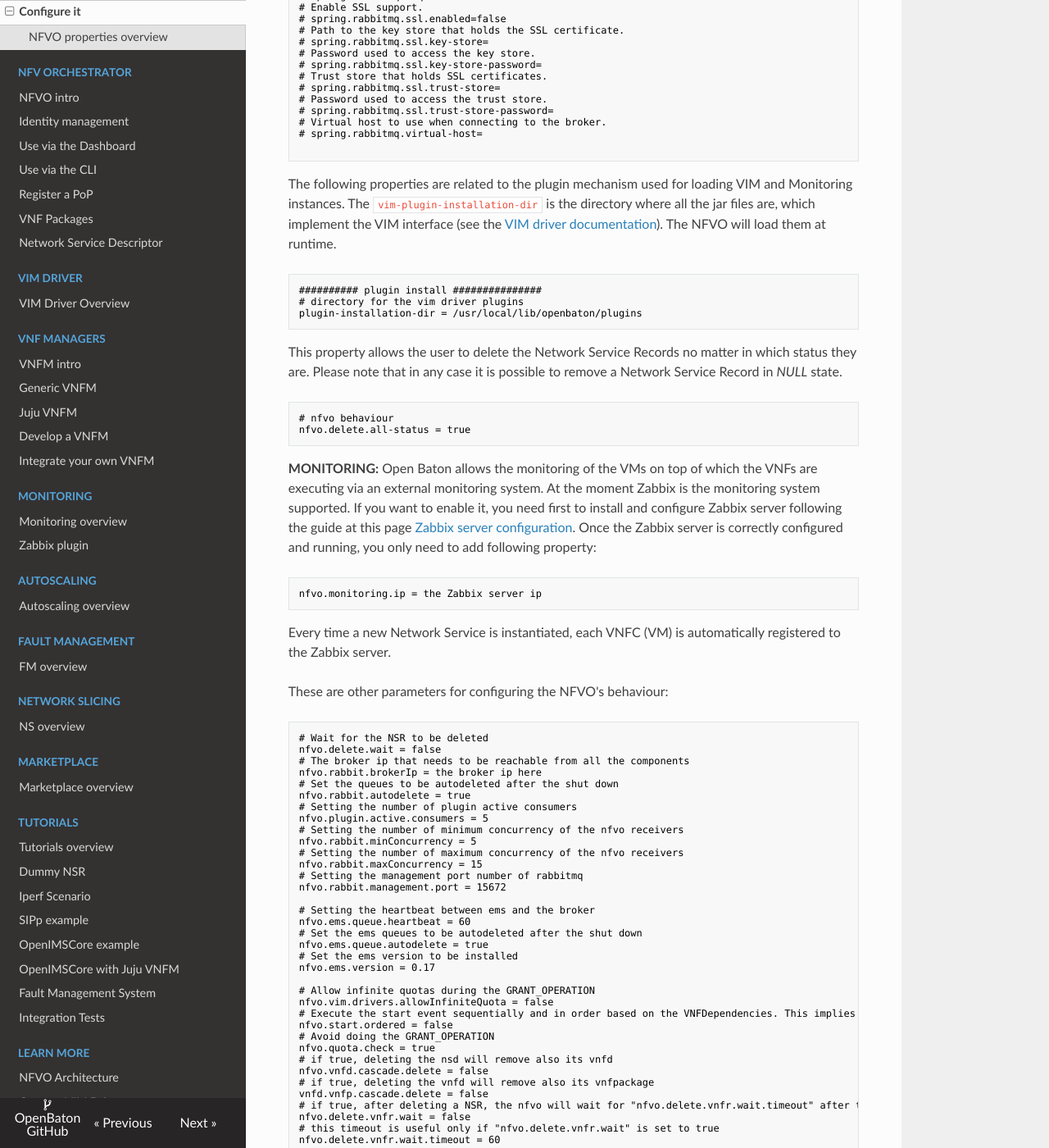
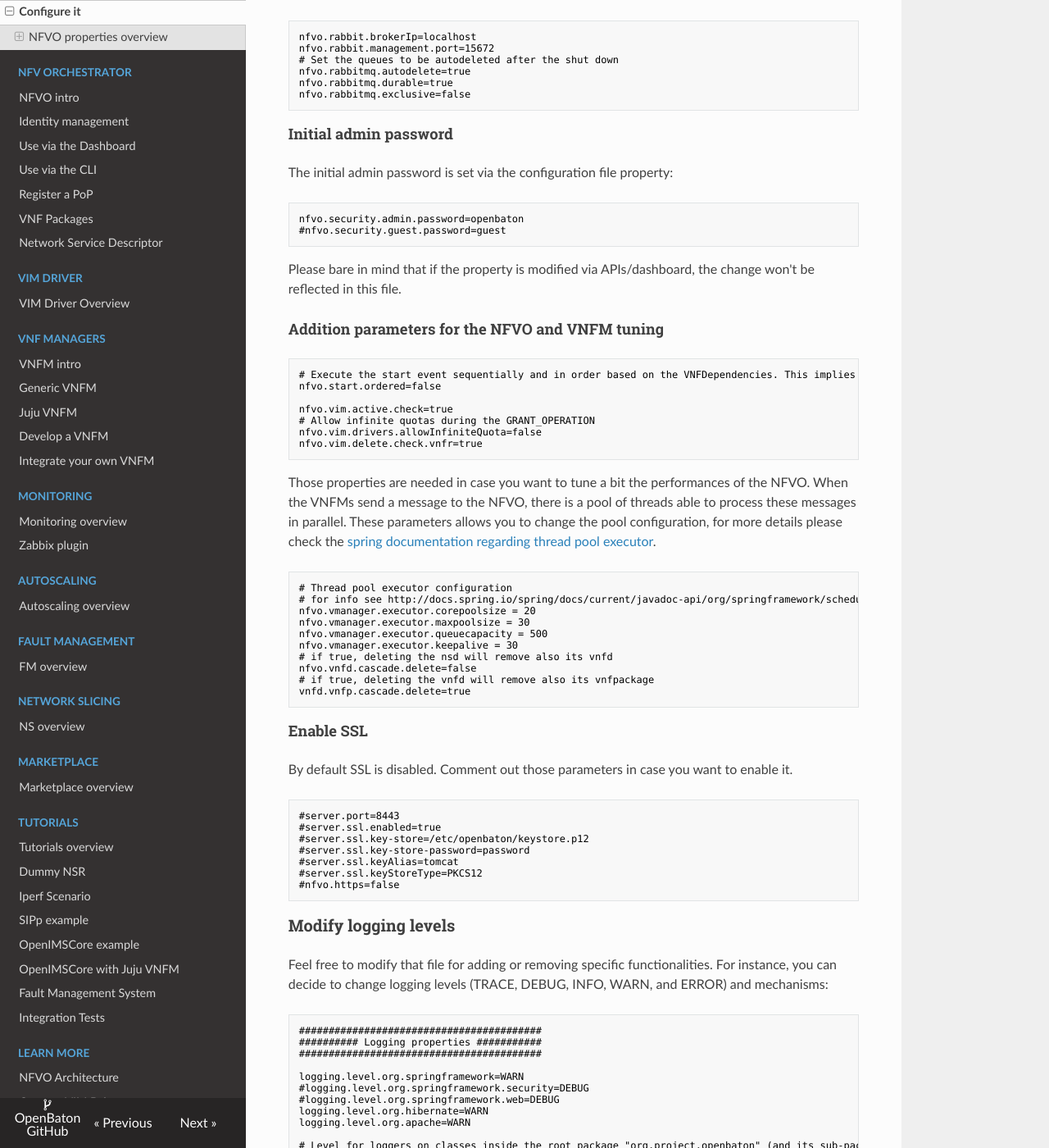
Before and after one commit to openbaton/docs, an MkDocs documentation site: the page built from docs/nfvo-configuration.md, in a window 1280 px wide and 1400 px high, scrolled down 2521 px. Shown: the whole window at 82% size. Built offline with MkDocs 1.6.1, drawn with Linux system fonts in a browser that asks for light colours; nearby versions of some CDN libraries; old or Windows-style settings are respelled for this version of MkDocs; some of the changed text lies outside the part shown.

Commit message:
Restructured NFVO configuration page

````diff
--- a/docs/nfvo-configuration.md
+++ b/docs/nfvo-configuration.md
@@ -1,47 +1,19 @@
 # How to configure the NFVO
 
+This guide explains you how to configure the NFVO after installation is completed. In general, after using the bootsrap procedure no changes described here are required unless you want to tune up your installation.
 
-
-### NFVO properties overview
+## NFVO properties overview
 
 After the bootstrap procedure the NFVO's configuration file is located at:
 ```bash
-/etc/openbaton/openbaton.properties
+/etc/openbaton/openbaton-nfvo.properties
 ```
 
 This is a property file that is used to configure the *Spring* environment and the **NFVO**. Since the component is based on the Spring framework some parameters are inherited, for a deeper explanation on all the parameters meaning, please refer to the [Spring documentation][spring-properties].
 
- Feel free to modify that file for adding or removing specific functionalities.  For instance, you can decide to change logging levels (TRACE, DEBUG, INFO, WARN, and ERROR) and mechanisms:
-```properties
-logging.level.org.springframework=INFO
-logging.level.org.hibernate=INFO
-logging.level.org.apache=INFO
-logging.level.org.jclouds=WARN
-logging.level.org.springframework.web = WARN
+### Modify NFVO General properties
 
-# Level for loggers on classes inside the root package "org.project.openbaton" (and its sub-packages)
-logging.level.org.openbaton=INFO
-
-# Direct log to a log file
-logging.file=/var/log/openbaton.log
-```
-Or parameters related with persistency (hibernate):
-```properties
-# DB properties
-spring.datasource.username=admin
-spring.datasource.password=changeme
-# hsql jdbc
-spring.datasource.url=jdbc:hsqldb:file:/tmp/openbaton/openbaton.hsdb
-spring.datasource.driver-class-name=org.hsqldb.jdbc.JDBCDriver
-spring.jpa.database-platform=org.hibernate.dialect.HSQLDialect
-# mysql jdbc
-#spring.datasource.url=jdbc:mysql://localhost:3306/openbaton
-#spring.datasource.driver-class-name=com.mysql.jdbc.Driver
-#spring.jpa.database-platform=org.hibernate.dialect.MySQLDialect
-# hibernate properties
-spring.jpa.show-sql=false
-spring.jpa.hibernate.ddl-auto=create-drop
-```
+#### NFVO RabbitMQ IP
 
 **IMPORTANT NOTES:**
 
@@ -59,92 +31,25 @@
 nfvo.rabbit.brokerIp = <the rabbitmq broker ip>
 ```
 
-2) Depending on the installation mode you selected, it may be that you have an in-memory database. In order to reconfigure the NFVO to use a persistent database, like MySQL, you need to change the properties as shown below:
-```properties
-# DB properties
-spring.datasource.username=admin
-spring.datasource.password=changeme
-# hsql jdbc
-# spring.datasource.url=jdbc:hsqldb:file:/tmp/openbaton/openbaton.hsdb
-# spring.datasource.driver-class-name=org.hsqldb.jdbc.JDBCDriver
-# spring.jpa.database-platform=org.hibernate.dialect.HSQLDialect
-
-# mysql jdbc
-spring.datasource.url=jdbc:mysql://localhost:3306/openbaton
-spring.datasource.driver-class-name=com.mysql.jdbc.Driver
-spring.jpa.database-platform=org.hibernate.dialect.MySQLDialect
-
-# hibernate properties
-spring.jpa.show-sql=false
-# spring.jpa.hibernate.ddl-auto=create-drop
-spring.jpa.hibernate.ddl-auto=update
-```
-Where:
-* _spring.datasource.username_ and _spring.datasource.password_ need to be adapted to the mysql username and password.
-* _spring.jpa.hibernate.ddl-auto_ has to be set to **update** if you want the NFVO not to drop all the tables after being shut down and to make it reuse the same tables after restarting.
-
-For more details please see the [Spring Documentation][spring-doc] regarding the configuration parameters.
-
-These are other parameters about the configuration of Rabbit MQ:
-```properties
-#########################################
-############## RabbitMQ #################
-#########################################
-
-# Comma-separated list of addresses to which the client should connect to.
-# spring.rabbitmq.addresses=${nfvo.rabbit.brokerIp}
-# Create an AmqpAdmin bean.
-spring.rabbitmq.dynamic=true
-# RabbitMQ host.
-spring.rabbitmq.host= ${nfvo.rabbit.brokerIp}
-# spring.rabbitmq.host= localhost
-# Acknowledge mode of container.
-# spring.rabbitmq.listener.acknowledge-mode=
-# Start the container automatically on startup.
-# spring.rabbitmq.listener.auto-startup=true
-# Minimum number of consumers.
-spring.rabbitmq.listener.concurrency= 5
-# Maximum number of consumers.
-spring.rabbitmq.listener.max-concurrency= 30
-# Number of messages to be handled in a single request. It should be greater than or equal to the transaction size (if used).
-# spring.rabbitmq.listener.prefetch=
-# Number of messages to be processed in a transaction. For best results it should be less than or equal to the prefetch count.
-# spring.rabbitmq.listener.transaction-size=
-# Login user to authenticate to the broker.
-spring.rabbitmq.username= admin
-# Login to authenticate against the broker.
-spring.rabbitmq.password= openbaton
-# RabbitMQ port.
-spring.rabbitmq.port=5672
-# Requested heartbeat timeout, in seconds; zero for none.
-# spring.rabbitmq.requested-heartbeat=
-# Enable SSL support.
-# spring.rabbitmq.ssl.enabled=false
-# Path to the key store that holds the SSL certificate.
-# spring.rabbitmq.ssl.key-store=
-# Password used to access the key store.
-# spring.rabbitmq.ssl.key-store-password=
-# Trust store that holds SSL certificates.
-# spring.rabbitmq.ssl.trust-store=
-# Password used to access the trust store.
-# spring.rabbitmq.ssl.trust-store-password=
-# Virtual host to use when connecting to the broker.
-# spring.rabbitmq.virtual-host=
-
-```
-
-The following properties are related to the plugin mechanism used for loading VIM and Monitoring instances. The `vim-plugin-installation-dir` is the directory where all the jar files are, which implement the VIM interface (see the [VIM driver documentation][vim-driver]). The NFVO will load them at runtime.
-```properties
-########## plugin install ###############
-# directory for the vim driver plugins
-plugin-installation-dir = /usr/local/lib/openbaton/plugins
-```
+### Modify the NFVO general properties
 
 This property allows the user to delete the Network Service Records no matter in which status they are. Please note that in any case it is possible to remove a Network Service Record in _NULL_ state.
+
 ```properties
 # nfvo behaviour
 nfvo.delete.all-status = true
+# if true, after deleting a NSR, the nfvo will wait for "nfvo.delete.vnfr.wait.timeout" after that timeout the VMs and VNFR will be deleted anyway from the NFVO
+nfvo.delete.vnfr.wait.timeout=60
+nfvo.delete.vnfr.wait=false
+nfvo.delete.wait=false
+
+nfvo.history.clear=false
+nfvo.history.level=1
+nfvo.history.max-entities=250
 ```
+
+
+#### parameters related with the monitoring system
 
 **MONITORING:** Open Baton allows the monitoring of the VMs on top of which the VNFs are executing via an external monitoring system. At the moment Zabbix is the monitoring system supported. If you want to enable it, you need first to install and configure Zabbix server following the guide at this page [Zabbix server configuration][zabbix-server-configuration].
 Once the Zabbix server is correctly configured and running, you only need to add following property:
@@ -154,45 +59,78 @@
 ```
 Every time a new Network Service is instantiated, each VNFC (VM) is automatically registered to the Zabbix server.
 
-These are other parameters for configuring the NFVO's behaviour:
+
+#### parameters related with the marketplace
+
+```parameters
+#nfvo.marketplace.privateip=
+nfvo.marketplace.ip=marketplace.openbaton.org
+nfvo.marketplace.port=8082
+```
+
+### Modify paramters related with plugins and drivers
+
+The following properties are related to the plugin mechanism used for loading VIM and Monitoring instances.
+
+```parameters
+# Setting the number of plugin active consumers
+nfvo.plugin.active.consumers=10
+nfvo.plugin.install=true
+# directory for the vim driver plugins
+nfvo.plugin.installation-dir=./plugins
+nfvo.plugin.log.path=./plugin-logs
+nfvo.plugin.wait=true
+nfvo.plugin.timeout=300000
+```
+
+where the `nfvo.plugin.installation-dir` is the directory where all the jar files are, which implement the VIM interface (see the [VIM driver documentation][vim-driver]), and which will be automatically started by the NFVO after booting.
+While the `nfvo.plugin.log.path` defines the location where plugin log files will be available.
+
+
+#### Parameters related with quota management
+
+Modify this parameter in case you want to disable checking quota while deploying your network services. Be aware that the NFVO will request the VIM its quota, so if quota is not properly set on the NFVI, you may have some issues with this.
+
 ```properties
-# Wait for the NSR to be deleted
-nfvo.delete.wait = false
-# The broker ip that needs to be reachable from all the components
-nfvo.rabbit.brokerIp = the broker ip here
+# Avoid doing the GRANT_OPERATION
+nfvo.quota.check=true
+```
+
+#### additional rabbitMQ paramters required by the NFVO:
+
+```parameters
+nfvo.rabbit.brokerIp=localhost
+nfvo.rabbit.management.port=15672
 # Set the queues to be autodeleted after the shut down
-nfvo.rabbit.autodelete = true
-# Setting the number of plugin active consumers
-nfvo.plugin.active.consumers = 5
-# Setting the number of minimum concurrency of the nfvo receivers
-nfvo.rabbit.minConcurrency = 5
-# Setting the number of maximum concurrency of the nfvo receivers
-nfvo.rabbit.maxConcurrency = 15
-# Setting the management port number of rabbitmq
-nfvo.rabbit.management.port = 15672
+nfvo.rabbitmq.autodelete=true
+nfvo.rabbitmq.durable=true
+nfvo.rabbitmq.exclusive=false
+```
 
-# Setting the heartbeat between ems and the broker
-nfvo.ems.queue.heartbeat = 60
-# Set the ems queues to be autodeleted after the shut down
-nfvo.ems.queue.autodelete = true
-# Set the ems version to be installed
-nfvo.ems.version = 0.17
 
+#### Initial admin password
+
+The initial admin password is set via the configuration file property:
+
+```properties
+nfvo.security.admin.password=openbaton
+#nfvo.security.guest.password=guest
+```
+
+Please bare in mind that if the property is modified via APIs/dashboard, the change won't be reflected in this file.
+
+#### Addition parameters for the NFVO and VNFM tuning
+```parameters
+# Execute the start event sequentially and in order based on the VNFDependencies. This implies the NSD not to have cycling dependencies
+nfvo.start.ordered=false
+
+nfvo.vim.active.check=true
 # Allow infinite quotas during the GRANT_OPERATION
-nfvo.vim.drivers.allowInfiniteQuota = false
-# Execute the start event sequentially and in order based on the VNFDependencies. This implies the NSD not to have cycling dependencies
-nfvo.start.ordered = false
-# Avoid doing the GRANT_OPERATION
-nfvo.quota.check = true
-# if true, deleting the nsd will remove also its vnfd
-nfvo.vnfd.cascade.delete = false
-# if true, deleting the vnfd will remove also its vnfpackage
-vnfd.vnfp.cascade.delete = false
-# if true, after deleting a NSR, the nfvo will wait for "nfvo.delete.vnfr.wait.timeout" after that timeout the VMs and VNFR will be deleted anyway from the NFVO
-nfvo.delete.vnfr.wait = false
-# this timeout is useful only if "nfvo.delete.vnfr.wait" is set to true
-nfvo.delete.vnfr.wait.timeout = 60
+nfvo.vim.drivers.allowInfiniteQuota=false
+nfvo.vim.delete.check.vnfr=true
 ```
+
+
 
 Those properties are needed in case you want to tune a bit the performances of the NFVO. When the VNFMs send a message to the NFVO, there is a pool of threads able to process these messages in parallel. These parameters allows you to change the pool configuration, for more details please check the [spring documentation regarding thread pool executor][spring-doc-thread-pool].
 ```properties
@@ -202,7 +140,137 @@
 nfvo.vmanager.executor.maxpoolsize = 30
 nfvo.vmanager.executor.queuecapacity = 500
 nfvo.vmanager.executor.keepalive = 30
+# if true, deleting the nsd will remove also its vnfd
+nfvo.vnfd.cascade.delete=false
+# if true, deleting the vnfd will remove also its vnfpackage
+vnfd.vnfp.cascade.delete=true
 ```
+
+####  Enable SSL
+By default SSL is disabled. Comment out those parameters in case you want to enable it.
+
+```parameters
+#server.port=8443
+#server.ssl.enabled=true
+#server.ssl.key-store=/etc/openbaton/keystore.p12
+#server.ssl.key-store-password=password
+#server.ssl.keyAlias=tomcat
+#server.ssl.keyStoreType=PKCS12
+#nfvo.https=false
+```
+
+### Modify logging levels
+
+Feel free to modify that file for adding or removing specific functionalities.  For instance, you can decide to change logging levels (TRACE, DEBUG, INFO, WARN, and ERROR) and mechanisms:
+
+```properties
+#########################################
+########## Logging properties ###########
+#########################################
+
+logging.level.org.springframework=WARN
+#logging.level.org.springframework.security=DEBUG
+#logging.level.org.springframework.web=DEBUG
+logging.level.org.hibernate=WARN
+logging.level.org.apache=WARN
+
+# Level for loggers on classes inside the root package "org.project.openbaton" (and its sub-packages)
+logging.level.org.openbaton=INFO
+
+# Direct log to a log file
+logging.file=/var/log/openbaton.log
+```
+
+### Modidy DB properties
+
+2) Depending on the installation mode you selected, it may be that you have an in-memory database. In order to reconfigure the NFVO to use a persistent database, like MySQL, you need to change the properties as shown below:
+
+```properties
+#########################################
+############# DB properties #############
+#########################################
+
+spring.datasource.username=admin
+spring.datasource.password=changeme
+
+# JDBC configurations' values for HSQL:
+#       jdbc:hsqldb:file:/tmp/openbaton/openbaton.hsdb
+#       org.hsqldb.jdbc.JDBCDriver
+#       org.hibernate.dialect.HSQLDialect
+# JDBC configurations' values for MYSQL:
+#       jdbc:mysql://localhost:3306/openbaton
+#       com.mysql.jdbc.Driver
+#       org.hibernate.dialect.MySQLDialect
+#
+# Active configurations by default MySQL:
+spring.datasource.url=jdbc:mysql://localhost:3306/openbaton
+spring.datasource.driver-class-name=com.mysql.jdbc.Driver
+spring.jpa.database-platform=org.hibernate.dialect.MySQLDialect
+spring.jpa.show-sql=false
+# ddl-auto available values: create-drop, update
+spring.jpa.hibernate.ddl-auto=update
+
+# MYSQL configuration (enable it in order to avoid timeout exceptions)
+spring.datasource.validationQuery=SELECT 1
+spring.datasource.testOnBorrow=true
+```
+
+Where:
+* _spring.datasource.username_ and _spring.datasource.password_ need to be adapted to the mysql username and password.
+* _spring.jpa.hibernate.ddl-auto_ has to be set to **update** if you want the NFVO **not** to drop all the tables after being shut down and to make it reuse the same tables after restarting.
+
+For more details please see the [Spring Documentation][spring-doc] regarding the configuration parameters.
+
+
+### Modify RabbitMQ parameters
+
+These are additional parameters about the configuration of Rabbit MQ:
+
+```properties
+#########################################
+############## RabbitMQ #################
+#########################################
+
+# Comma-separated list of addresses to which the client should connect to.
+#spring.rabbitmq.addresses=${nfvo.rabbit.brokerIp}
+# Create an AmqpAdmin bean.
+spring.rabbitmq.dynamic=true
+# RabbitMQ host.
+spring.rabbitmq.host=${nfvo.rabbit.brokerIp}
+# Acknowledge mode of container.
+#spring.rabbitmq.listener.acknowledge-mode=
+# Start the container automatically on startup.
+#spring.rabbitmq.listener.auto-startup=true
+# Minimum number of consumers.
+spring.rabbitmq.listener.concurrency=5
+# Maximum number of consumers.
+spring.rabbitmq.listener.max-concurrency=30
+# Number of messages to be handled in a single request. It should be greater than or equal to the transaction size (if used).
+#spring.rabbitmq.listener.prefetch=
+# Number of messages to be processed in a transaction. For best results it should be less than or equal to the prefetch count.
+#spring.rabbitmq.listener.transaction-size=
+# Login user to authenticate to the broker.
+spring.rabbitmq.username=admin
+# Login to authenticate against the broker.
+spring.rabbitmq.password=openbaton
+# RabbitMQ managementPort.
+spring.rabbitmq.port=5672
+# Requested heartbeat timeout, in seconds; zero for none.
+spring.rabbitmq.requested-heartbeat=60
+# Enable SSL support.
+#spring.rabbitmq.ssl.enabled=false
+# Path to the key store that holds the SSL certificate.
+#spring.rabbitmq.ssl.key-store=
+# Password used to access the key store.
+#spring.rabbitmq.ssl.key-store-password=
+# Trust store that holds SSL certificates.
+#spring.rabbitmq.ssl.trust-store=
+# Password used to access the trust store.
+#spring.rabbitmq.ssl.trust-store-password=
+# Virtual host to use when connecting to the broker.
+#spring.rabbitmq.virtual-host=
+```
+
 
 [spring]:https://spring.io
 [spring-doc]:http://docs.spring.io/spring-boot/docs/current/reference/html/common-application-properties.html
````
